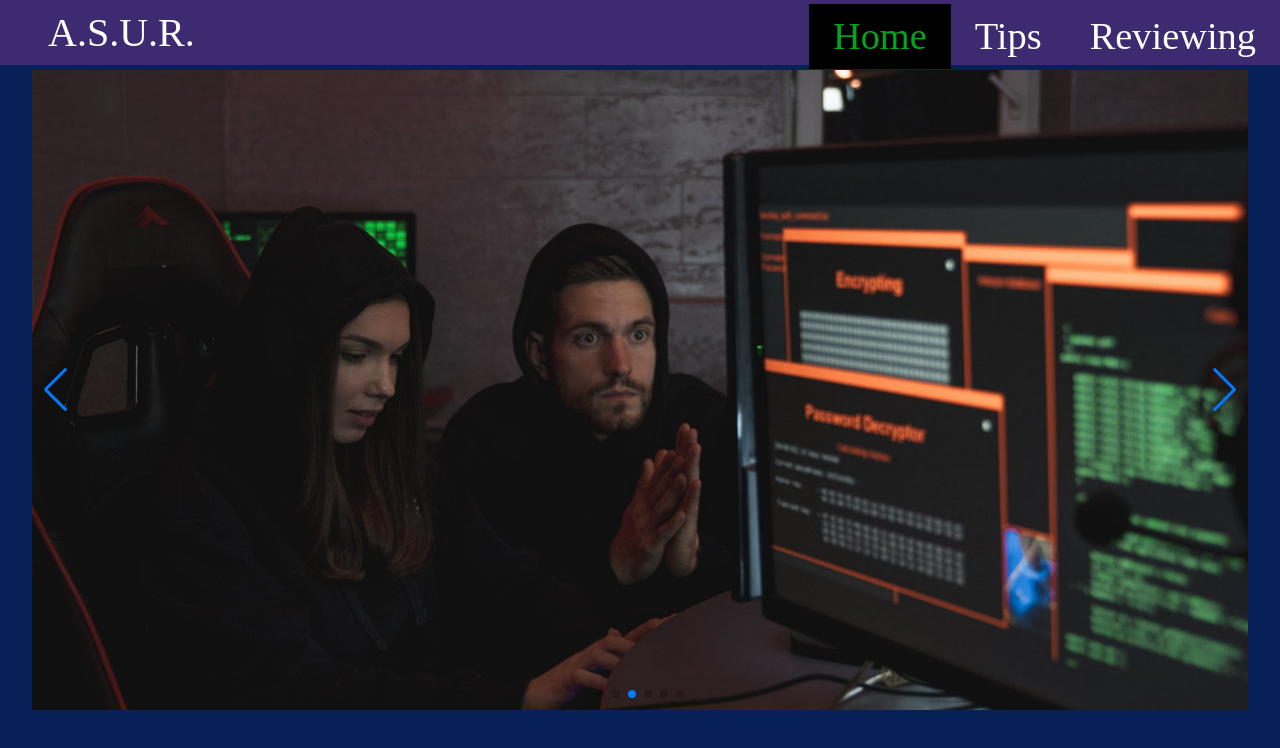
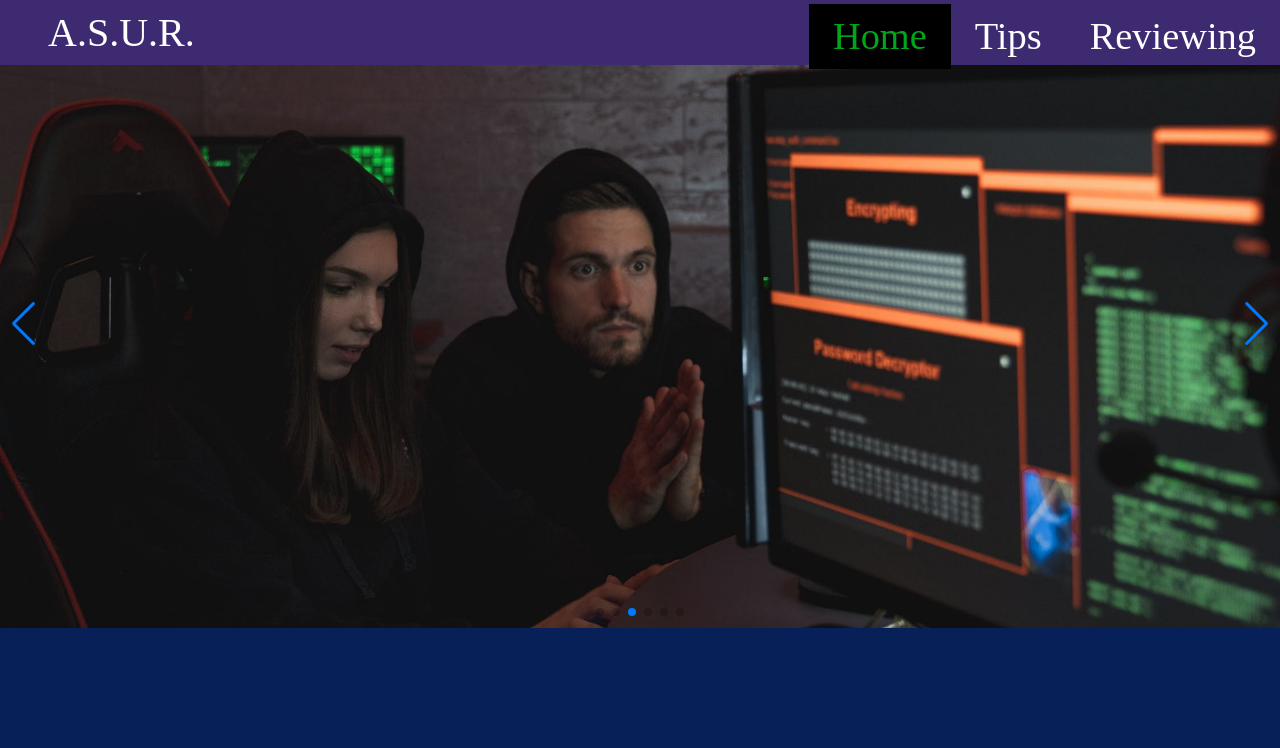
Before and after one commit to Rahuldj2/Dark-Web-Reporting-System, a Next.js app: page / in a window 1280 px wide. Shown: the top 748 px of the page. Built offline with nearby package versions, Linux system fonts and the light colour scheme; what react-moralis would draw is missing.

Commit message:
styling checkpoint

```diff
--- a/pages/components/HomeSlider.js
+++ b/pages/components/HomeSlider.js
@@ -18,6 +18,7 @@ const HomeSlider = ({ imageArray }) => {
             pagination={{
                 clickable: true,
             }}
+            loop={true}
             modules={[EffectFade,Navigation,Pagination,Autoplay]}
             autoplay={{
                 delay: 2000,
--- a/pages/index.js
+++ b/pages/index.js
@@ -9,20 +9,17 @@ const imageArray = ['image1.jpeg','image2.jpeg','image3.jpeg','image4.jpeg','ima
 
 export default function Home() {
   return (
+    <div>
       <Layout>
         <Head>
           <title>ASURDWEB</title>
           <meta name="viewport" content="width=device-width, initial-scale=1" />
           <link rel="icon" href="/favicon.ico" />
         </Head>
-      <div style={{ height: '70px' }}></div>
 
-      {/* <h1>ASURDWEB</h1>
-      <p>
-        Team:
-        Three Pointers
-      </p> */}
+      </Layout>
+      <div style={{ height: '20px' }}></div>
       <HomeSlider imageArray={imageArray} />
-    </Layout>
-  )
+    </div>
+  );
 }
--- a/styles/HomeSlider.module.css
+++ b/styles/HomeSlider.module.css
@@ -12,7 +12,7 @@
     padding: var(--padding-3xs);
     position: relative;
     width: 100%;
-    height: 40rem;
+    height: 38rem;
     margin: auto;
 }
 
--- a/styles/Navbar.module.css
+++ b/styles/Navbar.module.css
@@ -1,5 +1,6 @@
 /* Navbar.module.css */
 
+/* Navbar styles */
 .nav {
     width: 100%;
     height: 65px;
@@ -57,9 +58,8 @@
 .navlinks li {
     width: auto;
     height: 65px;
-    padding: 0rem 1.5rem;
-    /* background-color: aquamarine; */
-    /* padding-right: 3rem; */
+    padding: 0 1.5rem;
+    /* Consistent units */
 }
 
 .navlinks li a {
@@ -77,8 +77,7 @@
     color: var(--codegreen);
 }
 
-/* Home section */
-
+/* Home section styles */
 .home {
     width: 100%;
     height: 100vh;
@@ -91,16 +90,14 @@
     text-align: center;
     font-size: 4rem;
     color: var(--goodpurple);
-    /* Adjust the color as needed */
 }
 
 .myP {
     text-align: justify;
-    padding-left: 15%;
-    padding-right: 15%;
+    padding: 2% 15%;
+    /* Consistent units */
     font-size: 20px;
     color: var(--goodpurple);
-    /* Adjust the color as needed */
 }
 
 @media all and (max-width: 700px) {
```
Lines whose indentation alone changed are shown as unchanged.
